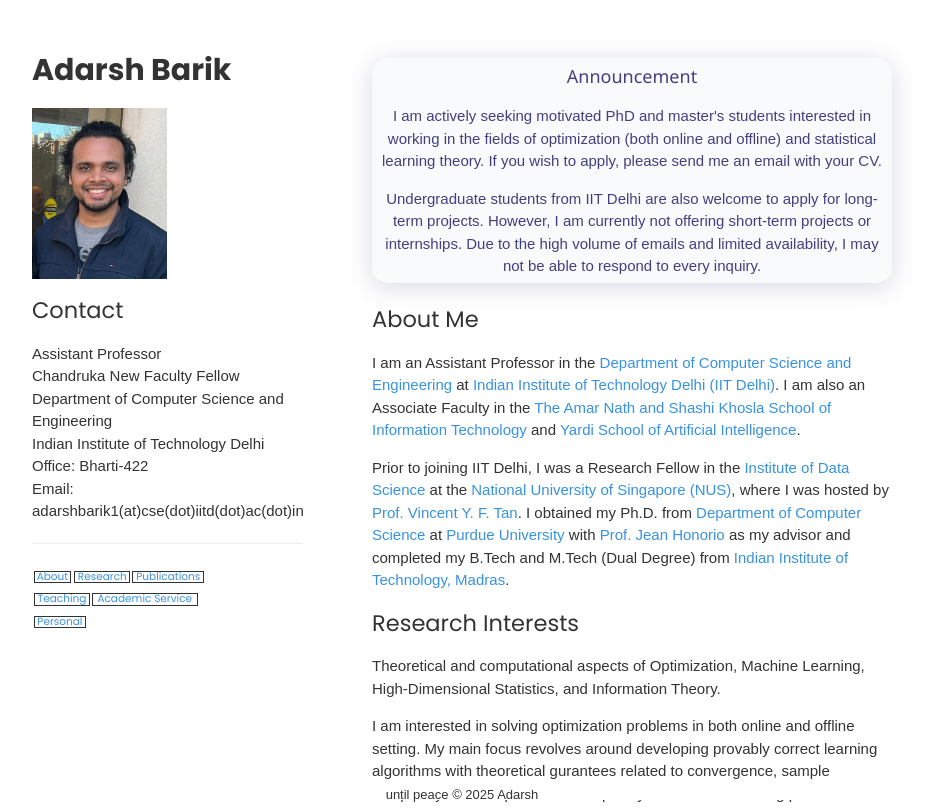
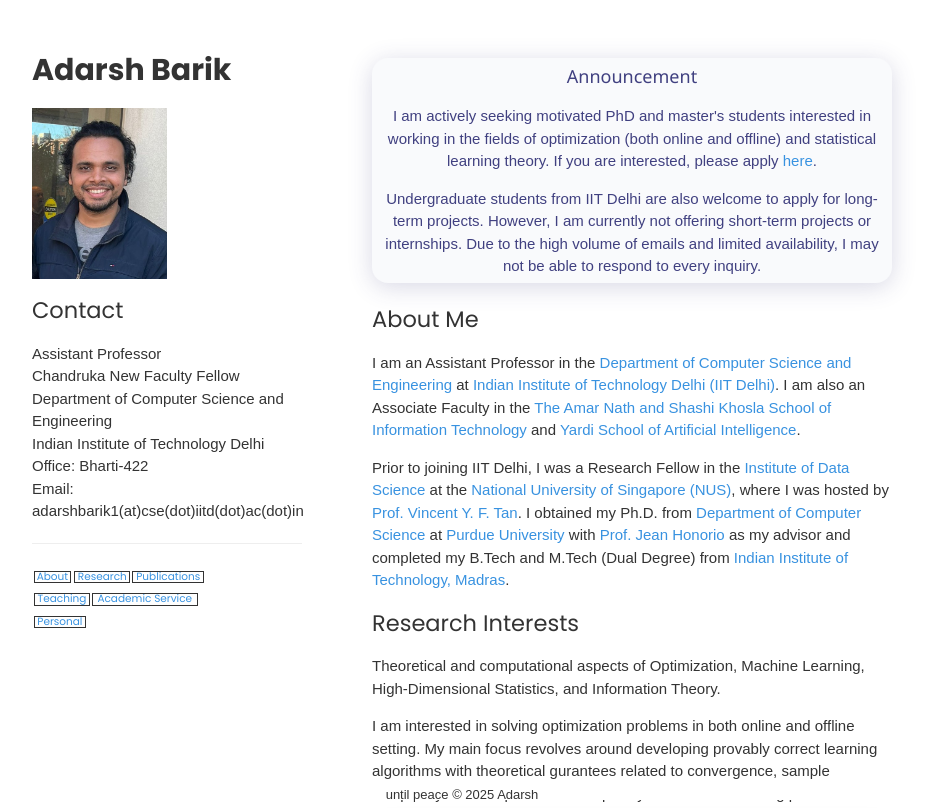
Before and after one commit to Adarsh-Barik/Adarsh-Barik.github.io, a plain HTML site: page index.html in a window 1280 px wide. Shown: the top 808 px of the page, without its empty margins (178-1107 px from the left). Drawn offline with nearby package versions, Linux system fonts and the light colour scheme.

Commit message:
added application link

```diff
--- a/index.html
+++ b/index.html
@@ -275,7 +275,7 @@
 		<div class="beautiful-box">
 		    <h2>Announcement</h2>
 		    <p>
-		    I am actively seeking motivated PhD and master's students interested in working in the fields of optimization (both online and offline) and statistical learning theory. If you wish to apply, please send me an email with your CV. </p>
+		    I am actively seeking motivated PhD and master's students interested in working in the fields of optimization (both online and offline) and statistical learning theory. If you are interested, please apply <a href="https://home.iitd.ac.in/pg-admissions.php">here</a>. </p>
 
 		    <p>
 Undergraduate students from IIT Delhi are also welcome to apply for long-term projects. However, I am currently not offering short-term projects or internships.
```
